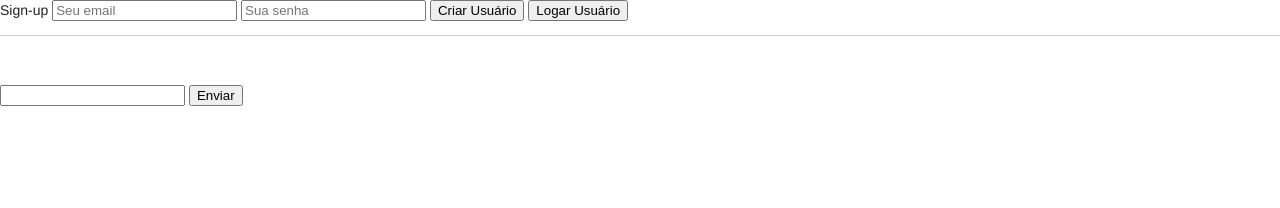
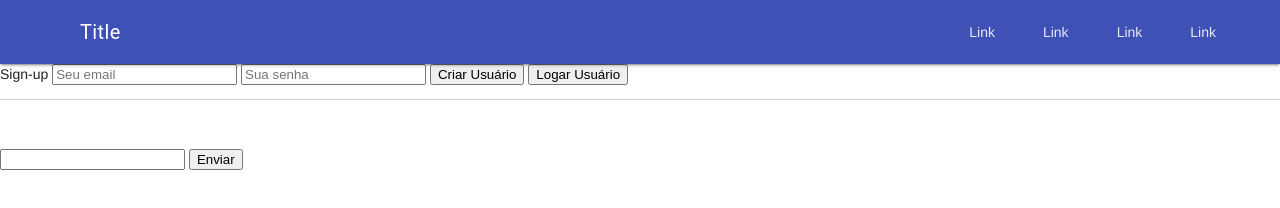
Before and after one commit to marvin52/-tournament, a website with bundled scripts: page index.html in a window 1280 px wide. Built offline with nearby package versions, Linux system fonts and the light colour scheme; no server answers.

Commit message:
Update num: 1478205519120

```diff
--- a/index.html
+++ b/index.html
@@ -10,6 +10,42 @@
   <title>Fifeiros 2016</title>
 </head>
 <body>
+  <!-- Always shows a header, even in smaller screens. -->
+  <div class="mdl-layout mdl-js-layout mdl-layout--fixed-header">
+    <header class="mdl-layout__header">
+      <div class="mdl-layout__header-row">
+        <!-- Title -->
+        <span class="mdl-layout-title">Title</span>
+        <!-- Add spacer, to align navigation to the right -->
+        <div class="mdl-layout-spacer"></div>
+        <!-- Navigation. We hide it in small screens. -->
+        <nav class="mdl-navigation mdl-layout--large-screen-only">
+          <a class="mdl-navigation__link" href="">Link</a>
+          <a class="mdl-navigation__link" href="">Link</a>
+          <a class="mdl-navigation__link" href="">Link</a>
+          <a class="mdl-navigation__link" href="">Link</a>
+        </nav>
+      </div>
+    </header>
+    <div class="mdl-layout__drawer">
+      <span class="mdl-layout-title">Title</span>
+      <nav class="mdl-navigation">
+        <a class="mdl-navigation__link" href="">Link</a>
+        <a class="mdl-navigation__link" href="">Link</a>
+        <a class="mdl-navigation__link" href="">Link</a>
+        <a class="mdl-navigation__link" href="">Link</a>
+      </nav>
+    </div>
+    <main class="mdl-layout__content">
+      <div class="page-content">
+      <!-- Your content goes here -->
+
+
+
+
+
+
+
   <header id="deslogado" class="show">
     Sign-up
     <input type="email" id="email" placeholder="Seu email">
@@ -26,5 +62,21 @@
   <ul id="messages"></ul>
   <input type="text" id="messageInput"/>
   <button id="enviar">Enviar</button>
+
+
+
+
+
+
+
+
+
+
+
+      <!-- Your content goes here -->
+      </div>
+    </main>
+  </div>
+
 </body>
 </html>
```
